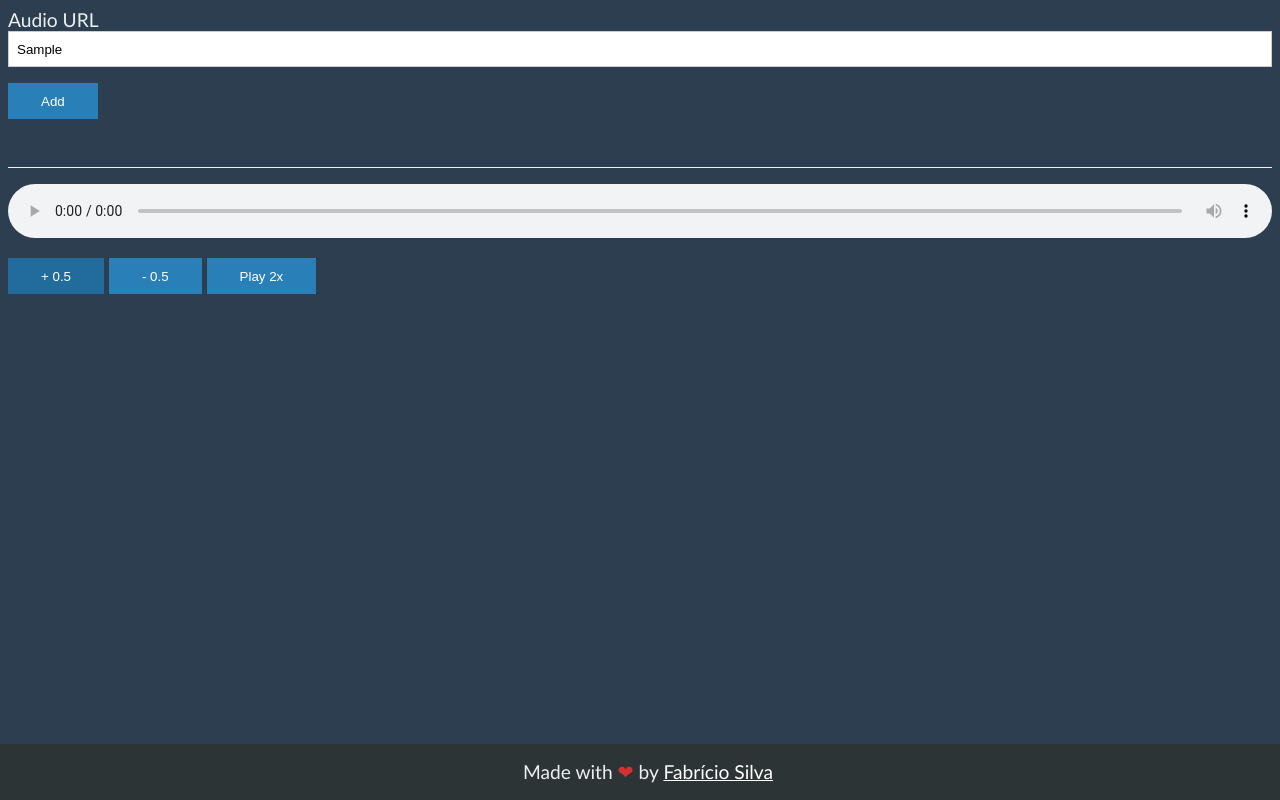
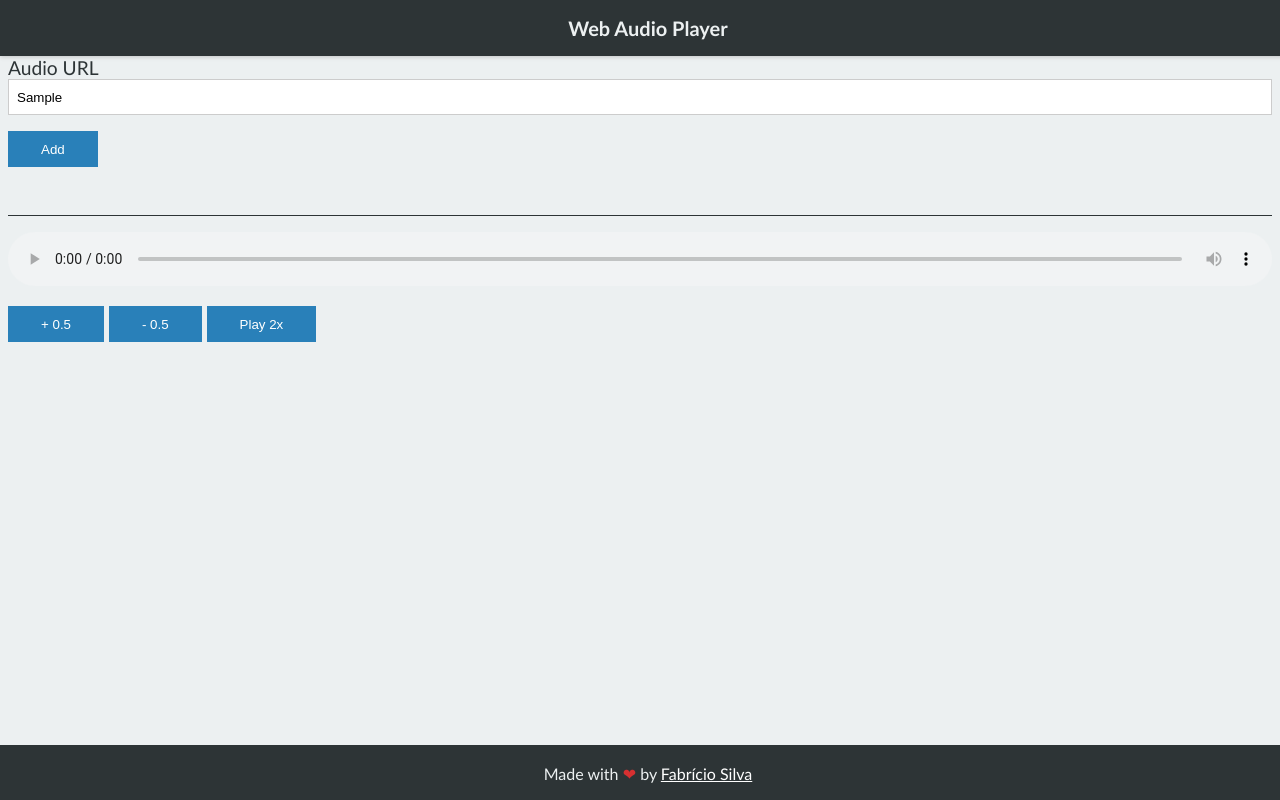
Before and after one commit to fabriciofmsilva/player, a website built with webpack: page src/index.html in a window 1280 px wide. Both pictures are taken after typing "Sample" into the empty fields and a click on the button "+ 0.5". Built offline with nearby package versions, Linux system fonts and the light colour scheme.

Commit message:
#24 Add header

```diff
--- a/src/index.html
+++ b/src/index.html
@@ -4,23 +4,19 @@
   <meta charset="UTF-8">
   <meta name="viewport" content="width=device-width, initial-scale=1.0">
   <meta http-equiv="X-UA-Compatible" content="ie=edge">
-  <title>Audio App</title>
+  <title>Web Audio Player App</title>
+  <meta name="description" content="A simple web audio player app">
 
   <meta name="apple-mobile-web-app-capable" content="yes">
   <meta name="apple-mobile-web-app-status-bar-style" content="black">
   <meta name="apple-mobile-web-app-title" content="Audio App">
+
   <link rel="apple-touch-icon" href="/images/icons/icon.png">
-
-  <meta name="description" content="A simple audio app">
 </head>
 <body>
-  <!-- <header class="header">
-    <nav class="nav">
-      <a href="/">Fabrício Silva</a>
-      |
-      <a href="/projects">Projects</a>
-    </nav>
-  </header> -->
+  <header class="header">
+    <h1 class="brand">Web Audio Player</h1>
+  </header>
 
   <div class="form-group">
     <label for="audioURL">Audio URL</label>
--- a/src/main.css
+++ b/src/main.css
@@ -1,10 +1,27 @@
+:root {
+  --color-white: #fff;
+  --color-grey: #ccc;
+  --color-dark: #2d3436;
+  --color-light: #ecf0f1;
+  --color-primary: #2980b9;
+  --color-primary-dark: #2980b9;
+  --color-danger: #d63031;
+
+  --color-shadow: rgba(0, 0, 0, .25);
+}
+
+html {
+  min-height: 100vh;
+}
+
 body {
   height: 100%;
+  padding: 3rem 0;
   font-family: "Calibri", Helvetica, sans-serif;
   font-size: 1.2rem;
   font-weight: 300;
-  color: #ecf0f1;
-  background-color: #2c3e50;
+  color: var(--color-dark);
+  background-color: var(--color-light);
 }
 
 label {
@@ -12,7 +29,7 @@ label {
 }
 
 a {
-  color: #fff;
+  color: var(--color-white);
 }
 
 a:hover {
@@ -24,10 +41,6 @@ hr {
   margin-bottom: 1rem;
   border: none;
   border-bottom: 1px solid;
-}
-
-.nav {
-  margin-bottom: 2rem;
 }
 
 .audio {
@@ -43,44 +56,62 @@ hr {
   width: 100%;
   height: 36px;
   padding: .5rem;
-  border: 1px solid #ccc;
+  border: 1px solid var(--color-grey);
   box-sizing: border-box;
 }
 
 .form-control:focus {
-  border-color: #226c9d;
+  border-color: var(--color-primary);
 }
 
 .button {
   height: 36px;
   padding: .5rem 2rem;
-  color: #fff;
-  background-color: #2980b9;
-  border: 1px solid #2980b9;
+  color: var(--color-white);
+  background-color: var(--color-primary);
+  border: 1px solid var(--color-primary);
   cursor: pointer;
 }
 
 .button:active,
 .button:focus,
 .button:hover {
-  background-color: #226c9d;
-  border-color:#226c9d;
+  background-color: var(--color-primary-dark);
+  border-color: var(--color-primary-dark);
+}
+
+.header {
+  position: fixed;
+  top: 0;
+  left: 0;
+  width: 100vw;
+  padding: 1rem .5rem;
+  color: var(--color-light);
+  text-align: center;
+  background-color: var(--color-dark);
+  box-shadow: 0 0 5px var(--color-shadow);
+}
+
+.brand {
+  margin: 0;
+  font-size: 1.25rem;
 }
 
 .footer {
   position: fixed;
   bottom: 0;
   left: 0;
-  width: 100%;
+  width: 100vw;
   padding: 1rem .5rem;
   text-align: center;
-  background-color: #2d3436;
+  color: var(--color-light);
+  background-color: var(--color-dark);
 }
 
 .copy {
-  font-size: 1.2rem;
+  font-size: 1rem;
 }
 
 .icon-heart {
-  color: #d63031;
+  color: var(--color-danger);
 }
--- a/webpack.common.js
+++ b/webpack.common.js
@@ -56,9 +56,9 @@ module.exports = {
       chunkFilename: '[id].css',
     }),
     new WebpackPwaManifest({
-      name: 'Audio App',
-      short_name: 'AudioApp',
-      description: 'A Simple Audio App',
+      name: 'Web Audio Player App',
+      short_name: 'WebAudioPlayer',
+      description: 'A simple web audio player app',
       background_color: '#ffffff',
       theme_color: '#ffffff',
       icons: [
```
